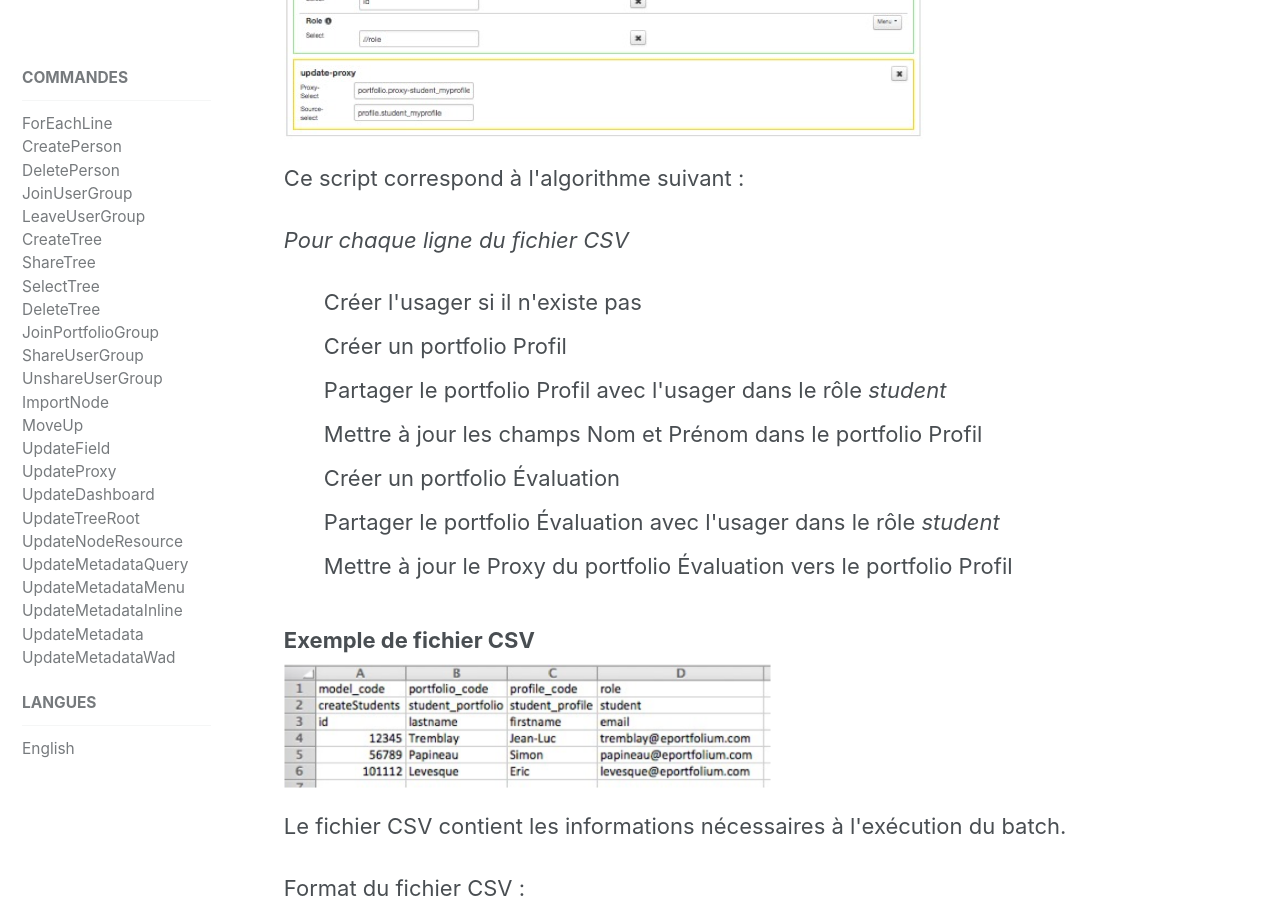
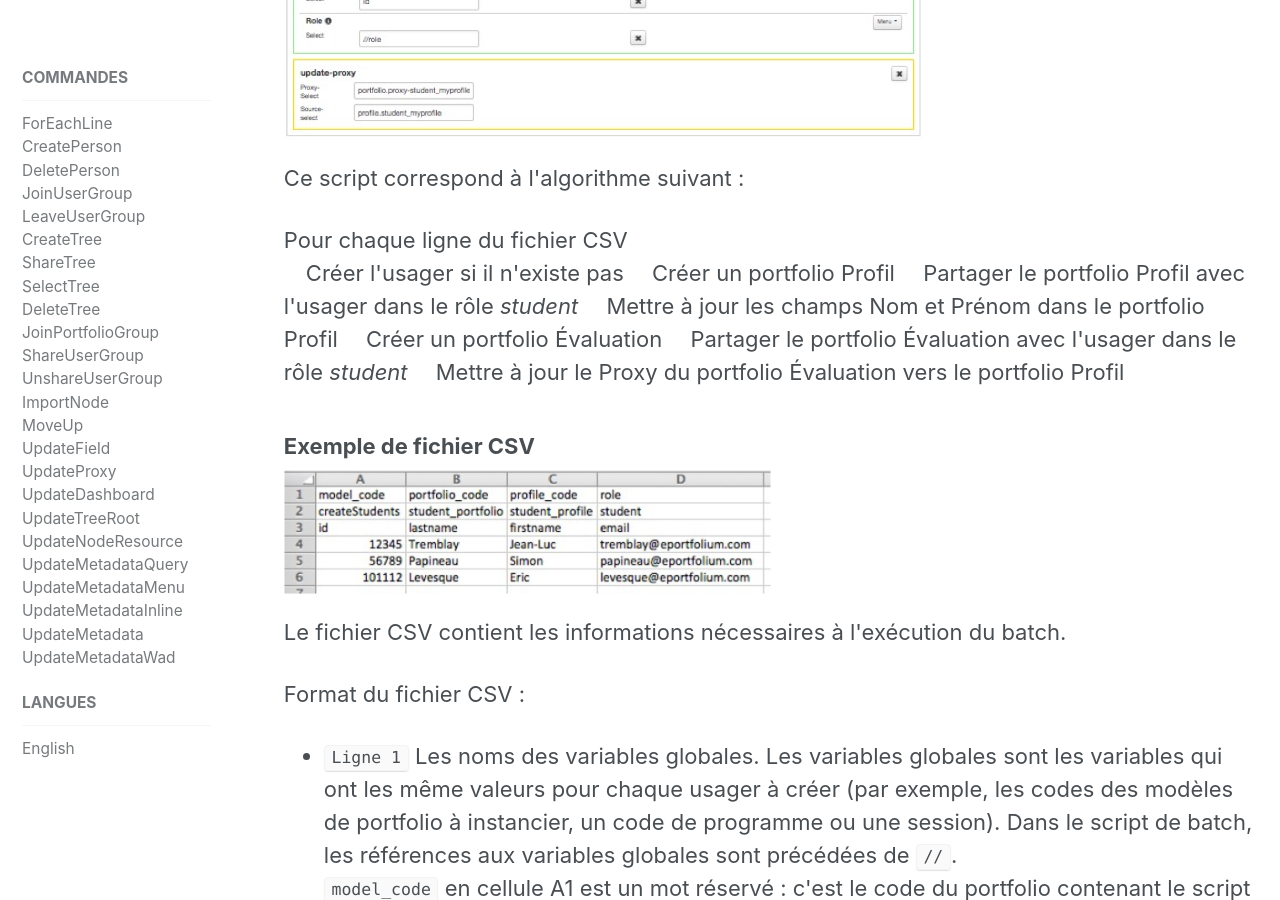
Before and after one commit to karutaproject/karuta-frontend-documentation, a Jekyll site: the page built from _pages/batch_fr.html, in a window 1280 px wide and 900 px high, scrolled down 1945 px. Built offline with Jekyll 4.4.1, drawn with Linux system fonts in a browser that asks for light colours.

Commit message:
batch fr

```diff
--- a/_pages/batch_fr.html
+++ b/_pages/batch_fr.html
@@ -26,16 +26,15 @@ sidebar:
 <h3>Exemple de script batch</h3>
 <img src='../assets/img/batch-script.png'/>
 <p>Ce script correspond à l'algorithme suivant&nbsp;:</p>
-<p>	<i>Pour chaque ligne du fichier CSV</i>
-	<ul style="list-style-type:none">
-		<li>Créer l'usager si il n'existe pas</li>
-		<li>Créer un portfolio Profil</li>
-		<li>Partager le portfolio Profil avec l'usager dans le rôle <i>student</i></li>
-		<li>Mettre à jour les champs Nom et Prénom dans le portfolio Profil</li>
-		<li>Créer un portfolio Évaluation</li>
-		<li>Partager le portfolio Évaluation avec l'usager dans le rôle <i>student</i></li>
-		<li>Mettre à jour le Proxy du portfolio Évaluation vers le portfolio Profil</li>
-	</ul>
+<p>
+	Pour chaque ligne du fichier CSV<br>
+	&emsp;Créer l'usager si il n'existe pas
+	&emsp;Créer un portfolio Profil
+	&emsp;Partager le portfolio Profil avec l'usager dans le rôle <i>student</i>
+	&emsp;Mettre à jour les champs Nom et Prénom dans le portfolio Profil
+	&emsp;Créer un portfolio Évaluation</li>
+	&emsp;Partager le portfolio Évaluation avec l'usager dans le rôle <i>student</i>
+	&emsp;Mettre à jour le Proxy du portfolio Évaluation vers le portfolio Profil
 </p>
 <p></p>
 
```
